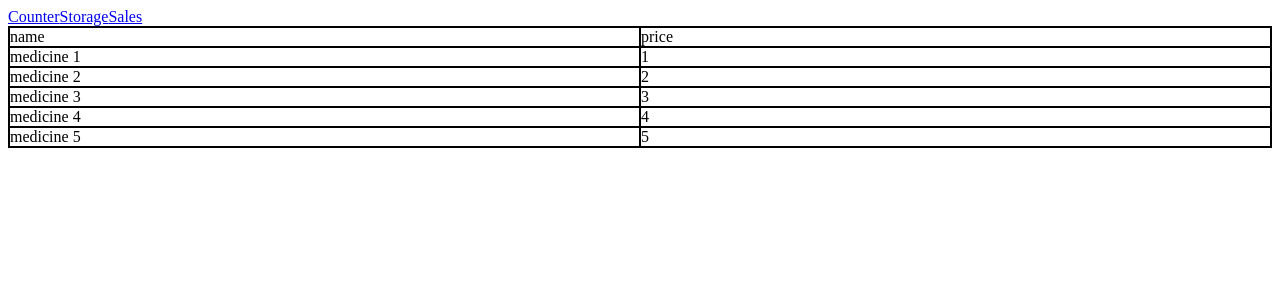
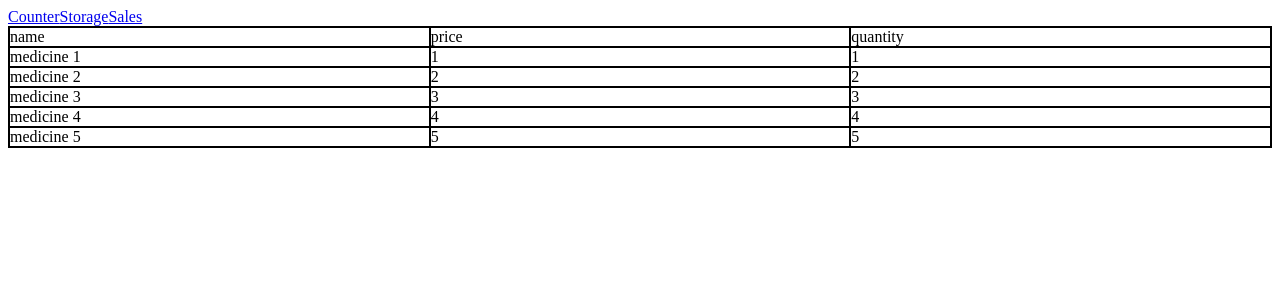
Before and after one commit to invalid-code/moms-pharmacy-storage, a Vue app: page /storage in a window 1280 px wide. Shown: the top 300 px of the page. Built offline with nearby package versions, Linux system fonts and the light colour scheme; the HTML template or start-up script is replaced by a standard one.

Commit message:
added broken calendar in sales page

```diff
--- a/src/MedicineList.js
+++ b/src/MedicineList.js
@@ -1,9 +1,81 @@
 import { ref } from "vue";
 
 export const medicines = ref([
-  { name: "medicine 1", price: 1, is_searched: false, is_countered: false },
-  { name: "medicine 2", price: 2, is_searched: false, is_countered: false },
-  { name: "medicine 3", price: 3, is_searched: false, is_countered: false },
-  { name: "medicine 4", price: 4, is_searched: false, is_countered: false },
-  { name: "medicine 5", price: 5, is_searched: false, is_countered: false },
+  {
+    name: "medicine 1",
+    price: 1,
+    is_searched: false,
+    is_countered: false,
+    quantity: 1,
+    chosen_quantity: 1,
+  },
+  {
+    name: "medicine 2",
+    price: 2,
+    is_searched: false,
+    is_countered: false,
+    quantity: 2,
+    chosen_quantity: 1,
+  },
+  {
+    name: "medicine 3",
+    price: 3,
+    is_searched: false,
+    is_countered: false,
+    quantity: 3,
+    chosen_quantity: 1,
+  },
+  {
+    name: "medicine 4",
+    price: 4,
+    is_searched: false,
+    is_countered: false,
+    quantity: 4,
+    chosen_quantity: 1,
+  },
+  {
+    name: "medicine 5",
+    price: 5,
+    is_searched: false,
+    is_countered: false,
+    quantity: 5,
+    chosen_quantity: 1,
+  },
 ]);
+
+export const todays_sales = ref([]);
+
+export const date = new Date();
+
+export const current_year = ref(date.getFullYear());
+
+export const current_month = ref(date.getMonth());
+
+export const current_day = ref(date.getDate());
+
+export const week_days = ref([
+  "Monday",
+  "Tuesday",
+  "Wednesday",
+  "Thursday",
+  "Friday",
+  "Saturday",
+  "Sunday",
+]);
+
+export const years = ref([2023]);
+
+export const months = ref([
+  { name: "January", days: 31 },
+  { name: "February", days: 28 },
+  { name: "March", days: 31 },
+  { name: "April", days: 30 },
+  { name: "May", days: 31 },
+  { name: "June", days: 30 },
+  { name: "July", days: 31 },
+  { name: "August", days: 31 },
+  { name: "September", days: 30 },
+  { name: "October", days: 31 },
+  { name: "November", days: 30 },
+  { name: "December", days: 31 },
+]);
--- a/src/components/Counter.vue
+++ b/src/components/Counter.vue
@@ -1,6 +1,12 @@
 <script>
 import Search from "./Search.vue";
-import { medicines } from "../MedicineList";
+import {
+  medicines,
+  todays_sales,
+  current_day,
+  current_month,
+  current_year,
+} from "../MedicineList";
 import { ref, computed, watch } from "vue";
 
 export default {
@@ -18,11 +24,36 @@ export default {
         let medicine = medicines.value[i];
         if (medicine.is_countered) {
           total_sales += medicine.price;
+          medicine.quantity -= medicine.chosen_quantity;
+          medicine.chosen_quantity = 1;
         }
       }
       sales.value = total_sales;
       return total_sales;
     });
+
+    const add_to_today_sales = () => {
+      let data = {
+        date: `${current_month}/${current_day}/${current_year}`,
+        sales: sales.value,
+      };
+      let medicine_list = [];
+      for (let i = 0; i < medicines.value.length; i++) {
+        let medicine = medicines.value[i];
+        if (medicine.is_countered) {
+          medicine_list.push({
+            name: medicine.name,
+            sold_quantity: medicine.chosen_quantity,
+            price: medicine.price,
+          });
+          medicine.is_countered = false;
+          medicine.chosen_quantity = 1;
+          received_amount.value = 0;
+        }
+      }
+      data.data = medicine_list;
+      todays_sales.value.push(data);
+    };
 
     return {
       medicines,
@@ -30,6 +61,7 @@ export default {
       received_amount,
       calculate_remaining_change,
       sales,
+      add_to_today_sales,
     };
   },
   components: { Search },
@@ -40,11 +72,19 @@ export default {
   <Search />
   <div class="order-list">
     <div v-for="medicine in medicines">
-      <div v-if="medicine.is_countered">{{ medicine.name }}</div>
+      <div v-if="medicine.is_countered">
+        {{ medicine.name }}
+        <input
+          type="number"
+          v-model="medicine.chosen_quantity"
+          :max="medicine.quantity"
+        />
+        <span>x</span>
+      </div>
     </div>
     <div>Total {{ sales }}</div>
     <input type="number" v-model="received_amount" />
-    <button>transact</button>
+    <button @click="add_to_today_sales">transact</button>
     <div>Change {{ calculate_remaining_change }}</div>
   </div>
 </template>
--- a/src/components/Sales.vue
+++ b/src/components/Sales.vue
@@ -1,44 +1,25 @@
 <script>
-import { ref } from "vue";
+import {
+  months,
+  current_year,
+  current_month,
+  current_day,
+  years,
+  week_days,
+  todays_sales,
+} from "../MedicineList";
+// import { computed } from "vue";
 
 export default {
   setup() {
-    const date = new Date();
-
-    const current_year = ref(date.getFullYear());
-
-    const current_month = ref(date.getMonth());
-
-    const current_day = ref(date.getDay());
-
-    const week_days = ref([
-      "Monday",
-      "Tuesday",
-      "Wednesday",
-      "Thursday",
-      "Friday",
-      "Saturday",
-      "Sunday",
-    ]);
-
-    const years = ref([2023]);
-
-    const months = ref([
-      { name: "January", days: 31 },
-      { name: "February", days: 28 },
-      { name: "March", days: 31 },
-      { name: "April", days: 30 },
-      { name: "May", days: 31 },
-      { name: "June", days: 30 },
-      { name: "July", days: 31 },
-      { name: "August", days: 31 },
-      { name: "September", days: 30 },
-      { name: "October", days: 31 },
-      { name: "November", days: 30 },
-      { name: "December", days: 31 },
-    ]);
-
-    console.log(current_day.value);
+    const total_sales = () => {
+      let total = 0;
+      for (let i = 0; i < todays_sales.value; i++) {
+        console.log(todays_sales.value);
+        total += todays_sales.value[i].sales;
+      }
+      return total;
+    };
 
     return {
       months,
@@ -47,6 +28,8 @@ export default {
       current_day,
       years,
       week_days,
+      todays_sales,
+      total_sales,
     };
   },
 };
@@ -76,16 +59,29 @@ export default {
       </template> -->
     </template>
   </div>
-  <div>this is sales from the date chosen from the calendar</div>
+  <div>
+    <div>
+      {{ months[current_month].name }} {{ current_day }}, {{ current_year }}
+    </div>
+    <div v-for="sales in todays_sales">
+      <div v-for="medicine_data in sales.data">
+        {{ medicine_data.sold_quantity }} {{ medicine_data.name }}
+        {{ medicine_data.price * medicine_data.sold_quantity }}
+      </div>
+    </div>
+    <div>Total: {{ total_sales() }}</div>
+  </div>
 </template>
 
 <style scoped>
 .inactive-year {
   display: none;
 }
+
 .inactive-month {
   display: none;
 }
+
 .calendar {
   display: grid;
   grid-template-columns: repeat(7, 1fr);
--- a/src/components/Search.vue
+++ b/src/components/Search.vue
@@ -24,7 +24,9 @@ export default {
           medicine.name.includes(search_query.value) &&
           search_query.value.length > 0
         ) {
-          medicine.is_searched = true;
+          if (medicine.quantity > 0) {
+            medicine.is_searched = true;
+          }
         } else {
           medicine.is_searched = false;
         }
--- a/src/components/Storage.vue
+++ b/src/components/Storage.vue
@@ -12,9 +12,11 @@ export default {
   <div class="storage-list">
     <div class="storage-list-right">name</div>
     <div class="storage-list-right">price</div>
+    <div class="storage-list-right">quantity</div>
     <template v-for="medicine in medicines">
       <div class="storage-list-right">{{ medicine.name }}</div>
       <div class="storage-list-right">{{ medicine.price }}</div>
+      <div class="storage-list-right">{{ medicine.quantity }}</div>
     </template>
   </div>
 </template>
@@ -22,10 +24,11 @@ export default {
 <style scoped>
 .storage-list {
   display: grid;
-  grid-template-columns: 1fr 1fr;
+  grid-template-columns: repeat(3, 1fr);
   border-left: solid 2px black;
   border-top: solid 2px black;
 }
+
 .storage-list-right {
   border-right: solid 2px black;
   border-bottom: solid 2px black;
```
